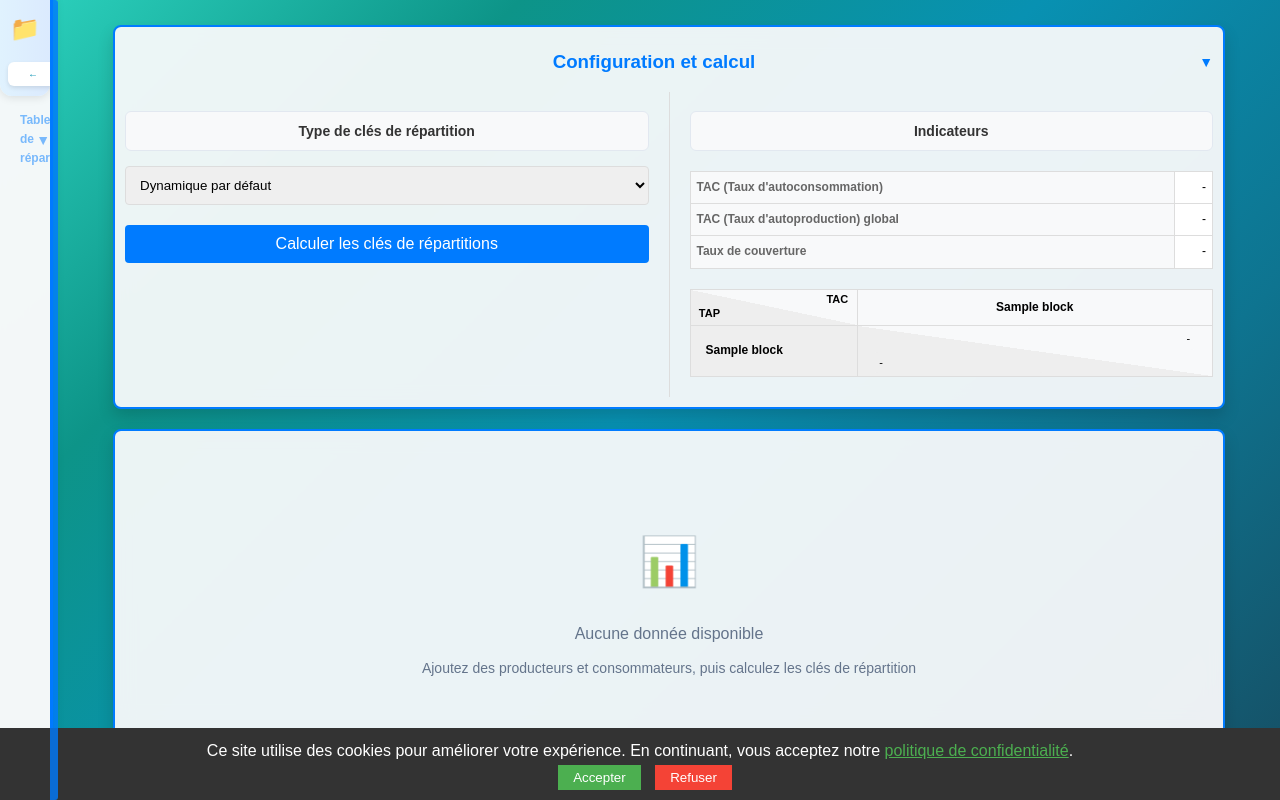
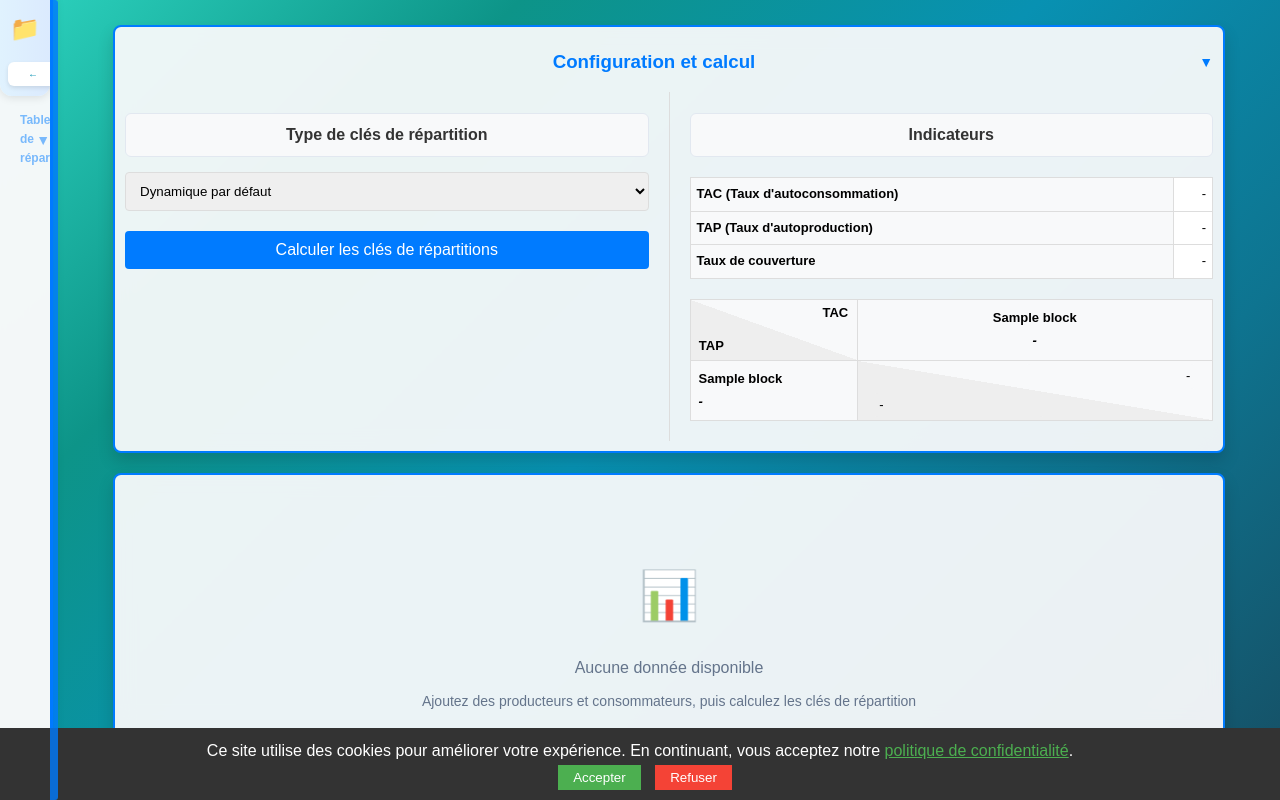
Before and after one commit to vrogeon/RepartKey_UI, a Flask app: template templates/index.html in a window 1280 px wide. Run offline with Flask 3, Linux system fonts and the light colour scheme; tables that the repository leaves empty hold one stand-in row (values such as "Sample post"); the template is opened without the code that fills it: values that come from a table or form of the project are taken from there, most other values are stand-ins (such as "Sample title", 1, 10 or a date in 2020); some libraries are stand-ins or nearby versions.

Commit message:
Refactor functions in Repartition class Clean autoconsumption and autoproduction rates computation Limit projects number to 3 Update text sizing

```diff
--- a/templates/index.html
+++ b/templates/index.html
@@ -36,7 +36,7 @@
 .loading-text {
     margin-top: 20px;
     color: #64748b;
-    font-size: 14px;
+    font-size: 13px;
     animation: pulse 2s ease-in-out infinite;
 }
 
@@ -405,7 +405,7 @@ body {
     border: 1px solid #007bff;
     border-radius: 3px;
     cursor: pointer;
-    font-size: 11px;
+    font-size: 12px;
     text-align: center;
     transition: background-color 0.2s;
     white-space: nowrap;
@@ -419,7 +419,7 @@ body {
 .file-status-display {
     padding: 3px 8px;
     border-radius: 3px;
-    font-size: 10px;
+    font-size: 12px;
     white-space: nowrap;
     border: 1px solid;
     flex: 1;
@@ -665,7 +665,7 @@ body {
 /* Uniformisation des titres de sections */
 .section-subtitle {
     text-align: center;
-    font-size: 14px;
+    font-size: 16px;
     font-weight: 600;
     color: #333;
     margin-bottom: 15px;
@@ -867,7 +867,7 @@ body {
 .diagonal-cell-header {
     position: relative;
     min-width: 80px;
-    height: 35px;
+    height: 60px;
     padding: 0 !important;
 }
 
@@ -897,7 +897,7 @@ body {
     position: absolute;
     bottom: 5%;
     left: 5%;
-    font-size: 11px;
+    font-size: 13px;
     text-align: left;
     background-color: #eee;
 }
@@ -907,7 +907,7 @@ body {
     position: absolute;
     top: 5%;
     right: 5%;
-    font-size: 11px;
+    font-size: 13px;
     text-align: right;
     background-color: #f8f9fa;
 }
@@ -946,7 +946,7 @@ body {
     position: absolute;
     bottom: 5%;
     left: 5%;
-    font-size: 11px;
+    font-size: 13px;
     width: 45%;
     text-align: left;
     background-color: #eee;
@@ -959,12 +959,20 @@ body {
     position: absolute;
     top: 5%;
     right: 5%;
-    font-size: 11px;
+    font-size: 13px;
     width: 45%;
     text-align: right;
     background-color: #f8f9fa;
     padding: 2px 4px;
     border-radius: 3px;
+}
+
+/* Style pour les taux globaux sous les noms */
+.global-auto-consumption-rate,
+.global-auto-production-rate {
+    font-size: 13px;
+    font-style: italic;
+    margin-top: 2px;
 }
 
 </style>
@@ -1139,7 +1147,7 @@ body {
                                 <option value="">--Choisir le type de clés de répartition--</option>
                                 <option value="default" selected>Dynamique par défaut</option>
                                 <option value="dynamic">Dynamique</option>
-                                <option value="static">Statique</option>
+<!--                                <option value="static">Statique</option>-->
                             </select>
                         </div>
                         <form id="computeForm">
@@ -1161,24 +1169,24 @@ body {
                     </div>
 
                     <!-- Section Indicateurs -->
-                    <div style="flex: 1; padding-left: 20px; border-left: 1px solid #ddd;">
+                    <div style="flex: 1; padding-left: 20px; border-left: 1px solid #ddd; ">
                         <h4 class="section-subtitle">Indicateurs</h4>
-                        <table style="width: 100%; border-collapse: collapse; font-size: 12px;">
+                        <table style="width: 100%; border-collapse: collapse; font-size: 13px;">
                             <tbody>
                                 <tr>
-                                    <td style="border: 1px solid #ddd; padding: 6px; background-color: #f8f9fa; font-weight: bold; color: #666;">TAC (Taux d'autoconsommation)</td>
-                                    <td id="auto_consumption_rate" class="indicator-value" style="border: 1px solid #ddd; padding: 6px; background-color: white; text-align: right;">
+                                    <td style="border: 1px solid #ddd; padding: 6px; background-color: #f8f9fa; font-weight: bold;">TAC (Taux d'autoconsommation)</td>
+                                    <td id="auto_consumption_rate_global" class="indicator-value" style="border: 1px solid #ddd; padding: 6px; background-color: white; text-align: right;">
                                         <span class="indicator-loading">...</span>
                                     </td>
                                 </tr>
                                 <tr>
-                                    <td style="border: 1px solid #ddd; padding: 6px; background-color: #f8f9fa; font-weight: bold; color: #666;">TAC (Taux d'autoproduction) global</td>
+                                    <td style="border: 1px solid #ddd; padding: 6px; background-color: #f8f9fa; font-weight: bold;">TAP (Taux d'autoproduction)</td>
                                     <td id="auto_production_rate_global" class="indicator-value" style="border: 1px solid #ddd; padding: 6px; background-color: white; text-align: right;">
                                         <span class="indicator-loading">...</span>
                                     </td>
                                 </tr>
                                 <tr>
-                                    <td style="border: 1px solid #ddd; padding: 6px; background-color: #f8f9fa; font-weight: bold; color: #666;">Taux de couverture</td>
+                                    <td style="border: 1px solid #ddd; padding: 6px; background-color: #f8f9fa; font-weight: bold;">Taux de couverture</td>
                                     <td id="coverage_rate" class="indicator-value" style="border: 1px solid #ddd; padding: 6px; background-color: white; text-align: right;">
                                         <span class="indicator-loading">...</span>
                                     </td>
@@ -1198,7 +1206,10 @@ body {
                                     </th>
                                     <!-- En-têtes des producteurs (générés dynamiquement) -->
                                     {% for producer_block in producer_blocks %}
-                                        <th style="border: 1px solid #ddd; padding: 8px; background-color: #f8f9fa; text-align: center;">{{ producer_block.prod_name }}</th>
+                                        <th style="border: 1px solid #ddd; padding: 8px; background-color: #f8f9fa; text-align: center; font-size: 13px;">
+                                            <div>{{ producer_block.prod_name }}</div>
+                                            <div class="global-auto-consumption-rate" data-producer-id="{{ loop.index0 }}">-</div>
+                                        </th>
                                     {% endfor %}
                                 </tr>
                             </thead>
@@ -1207,8 +1218,10 @@ body {
                                 {% for consumer_block in consumer_blocks %}
                                     {% set cons_index = loop.index0 %}  <!-- Stockez l'index du consommateur -->
                                     <tr>
-                                        <th style="background-color: #eee;">{{ consumer_block.cons_name }}</th>
-                                        {% for producer_block in producer_blocks %}
+                                        <th style="border: 1px solid #ddd; padding: 8px; background-color: #f8f9fa; font-size: 13px;">
+                                            <div>{{ consumer_block.cons_name }}</div>
+                                            <div class="global-auto-production-rate" data-consumer-id="{{ cons_index }}">-</div>
+                                        </th>                                        {% for producer_block in producer_blocks %}
                                             <td style="border: 1px solid #ddd; padding: 0; position: relative;" class="diagonal-cell">
                                                 <div class="value-container">
                                                     <!-- Valeur d'autoproduction (en bas à gauche) -->
@@ -2100,7 +2113,7 @@ function loadChart() {
                 Plotly.newPlot('chart', [], emptyLayout, {responsive: true});
 
                 updateIndicators({
-                    auto_consumption_rate: '-',
+                    auto_consumption_rate_global: '-',
                     auto_production_rate_global: '-',
                     coverage_rate: '-'
                 });
@@ -2133,7 +2146,7 @@ function loadChart() {
                         updateIndicators(fig.indicators);
                     } else {
                         updateIndicators({
-                            auto_consumption_rate: '-',
+                            auto_consumption_rate_global: '-',
                             auto_production_rate_global: '-',
                             coverage_rate: '-'
                         });
@@ -2160,7 +2173,7 @@ function loadChart() {
             }
 
             updateIndicators({
-                auto_consumption_rate: '-',
+                auto_consumption_rate_global: '-',
                 auto_production_rate_global: '-',
                 coverage_rate: '-'
             });
@@ -2174,7 +2187,7 @@ function loadChart() {
 // Fonction pour mettre à jour les indicateurs
 function updateIndicators(indicators) {
     const elements = {
-        'auto_consumption_rate': indicators.auto_consumption_rate,
+        'auto_consumption_rate_global': indicators.auto_consumption_rate_global,
         'auto_production_rate_global': indicators.auto_production_rate_global,
         'coverage_rate': indicators.coverage_rate
     };
@@ -2203,7 +2216,7 @@ function updateIndicators(indicators) {
 
 // Fonction pour mettre les indicateurs en état de chargement
 function setIndicatorsLoading(loading) {
-    const indicators = ['auto_consumption_rate', 'auto_production_rate_global', 'coverage_rate'];
+    const indicators = ['auto_consumption_rate_global', 'auto_production_rate_global', 'coverage_rate'];
 
     indicators.forEach(id => {
         const element = document.getElementById(id);
@@ -3134,8 +3147,26 @@ function loadDetailedIndicators() {
                         }
                     });
                 });
-            } else {
-                console.error('Erreur:', data.message);
+
+                // Mettre à jour les valeurs globales (autoconsommation par producteur)
+                if (data.global_auto_consumption_rates) {
+                    Object.entries(data.global_auto_consumption_rates).forEach(([producer_id, rate]) => {
+                        const element = document.querySelector(`.global-auto-consumption-rate[data-producer-id="${producer_id}"]`);
+                        if (element) {
+                            element.textContent = `${parseFloat(rate).toFixed(1)}%`;
+                        }
+                    });
+                }
+
+                // Mettre à jour les valeurs globales (autoproduction par consommateur)
+                if (data.global_auto_production_rates) {
+                    Object.entries(data.global_auto_production_rates).forEach(([consumer_id, rate]) => {
+                        const element = document.querySelector(`.global-auto-production-rate[data-consumer-id="${consumer_id}"]`);
+                        if (element) {
+                            element.textContent = `${parseFloat(rate).toFixed(1)}%`;
+                        }
+                    });
+                }
             }
         })
         .catch(error => {
```
Also changed, not shown: Repartition.py (+43 -45 lines), app_auth.py (+35 -24 lines).
